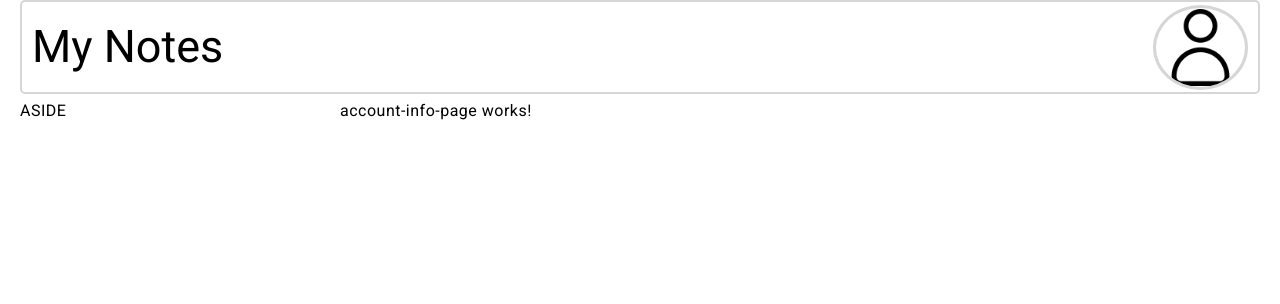
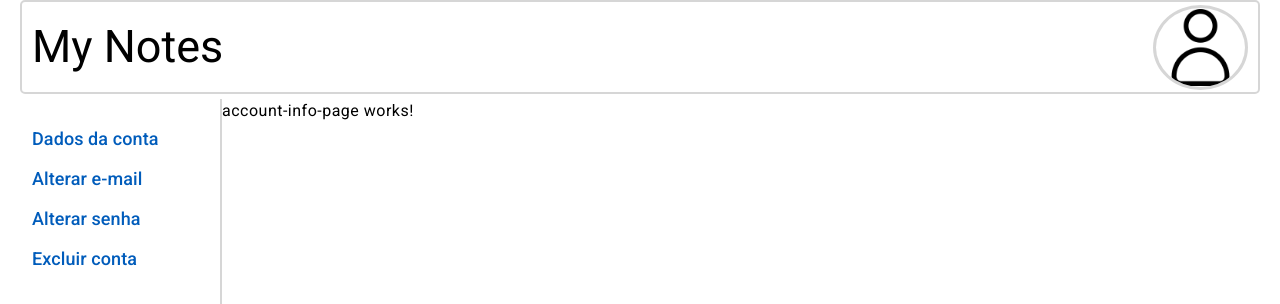
Before and after one commit to victhorplus/my-notes-frontend, an Angular app: page /account-manager/info in a window 1280 px wide. Shown: the top 304 px of the page. Built offline with nearby package versions, Linux system fonts and the light colour scheme; sample sign-in values are in the browser's storage.

Commit message:
feat: cria side menu da pagina de configuracoes

```diff
--- a/src/app/classes/index.ts
+++ b/src/app/classes/index.ts
@@ -3,4 +3,5 @@ export * from './cookie-config';
 export * from './note-params.interface';
 export * from './note.model';
 export * from './refresh-token.model';
+export * from './side-menu-item.interface';
 export * from './user.model';
--- /dev/null
+++ b/src/app/classes/side-menu-item.interface.ts
@@ -0,0 +1,4 @@
+export interface SideMenuItem {
+    label: string;
+    route: string;
+}
--- a/src/app/pages/account-manager-page/account-manager-page.component.html
+++ b/src/app/pages/account-manager-page/account-manager-page.component.html
@@ -1,6 +1,6 @@
 <div class="content">
     <aside>
-        ASIDE
+        <app-side-menu></app-side-menu>
     </aside>
 
     <main>
--- a/src/app/pages/account-manager-page/account-manager-page.component.scss
+++ b/src/app/pages/account-manager-page/account-manager-page.component.scss
@@ -1,11 +1,6 @@
 .content {
     display: flex;
     height: var(--content-height);
-}
-
-aside {
-    max-width: var(--aside-max-width);
-    width: 100%;
 }
 
 main {
--- a/src/app/pages/account-manager-page/account-manager-page.component.ts
+++ b/src/app/pages/account-manager-page/account-manager-page.component.ts
@@ -1,10 +1,11 @@
 import { Component } from '@angular/core';
 import { RouterOutlet } from '@angular/router';
+import { SideMenuComponent } from './components';
 
 @Component({
   selector: 'app-account-manager-page',
   standalone: true,
-  imports: [RouterOutlet],
+  imports: [RouterOutlet, SideMenuComponent],
   templateUrl: './account-manager-page.component.html',
   styleUrl: './account-manager-page.component.scss'
 })
--- /dev/null
+++ b/src/app/pages/account-manager-page/components/index.ts
@@ -0,0 +1 @@
+export * from './side-menu/side-menu.component';
--- /dev/null
+++ b/src/app/pages/account-manager-page/components/side-menu/side-menu.component.html
@@ -0,0 +1,5 @@
+<div class="menu">
+    <div *ngFor="let item of menuList" class="menu--item">
+        <a mat-button extended [routerLink]="item.route">{{ item.label }}</a>
+    </div>
+</div>
--- /dev/null
+++ b/src/app/pages/account-manager-page/components/side-menu/side-menu.component.scss
@@ -0,0 +1,13 @@
+.menu {
+    width: fit-content;
+    min-width: 200px;
+    height: 100%;
+    border-right: 2px solid rgba(204, 204, 204, 0.8);
+    padding-top: 20px;
+
+    &--item {
+        a {
+            font-size: large;
+        }
+    }
+}
--- /dev/null
+++ b/src/app/pages/account-manager-page/components/side-menu/side-menu.component.ts
@@ -0,0 +1,21 @@
+import { Component } from '@angular/core';
+import { RouterLink } from '@angular/router';
+import { MatButtonModule } from '@angular/material/button';
+import { SideMenuItem } from '../../../../classes';
+import { CommonModule } from '@angular/common';
+
+@Component({
+  selector: 'app-side-menu',
+  standalone: true,
+  imports: [CommonModule, RouterLink, MatButtonModule],
+  templateUrl: './side-menu.component.html',
+  styleUrl: './side-menu.component.scss'
+})
+export class SideMenuComponent {
+  menuList: SideMenuItem[] = [
+    { label: 'Dados da conta', route: '' },
+    { label: 'Alterar e-mail', route: '' },
+    { label: 'Alterar senha', route: '' },
+    { label: 'Excluir conta', route: '' }
+  ];
+}
--- a/src/styles.scss
+++ b/src/styles.scss
@@ -13,7 +13,6 @@ html, body { height: 100%; }
 body { margin: 0; font-family: Roboto, "Helvetica Neue", sans-serif; }
 
 :root {
-  --aside-max-width: 320px;
   --header-height: 90px;
   --content-height: calc(95vh - var(--header-height));
   --note-border: 2px solid rgba(204, 204, 204, 0.8);
```
Also changed, not shown: 1 other file (tests, documents, lock files or other folders).
